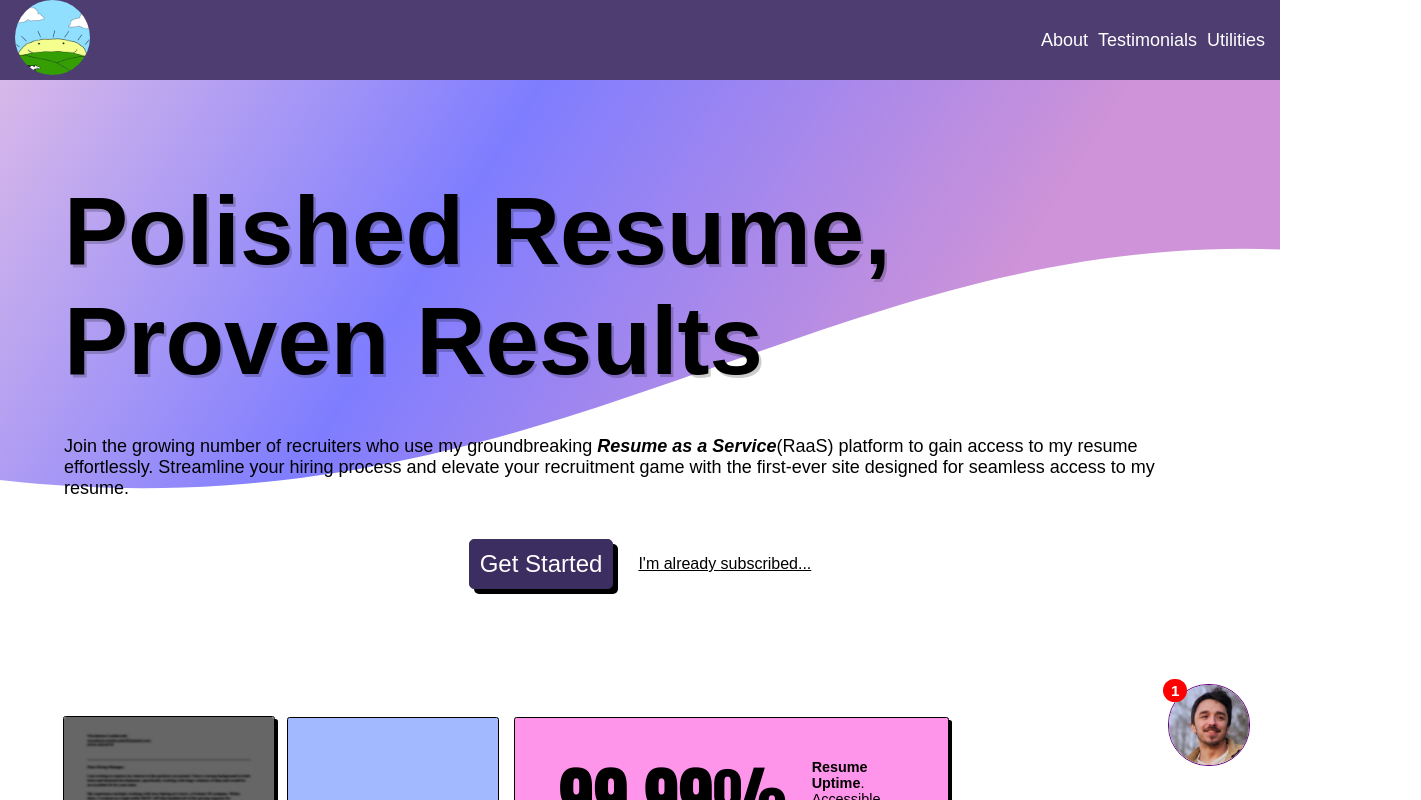
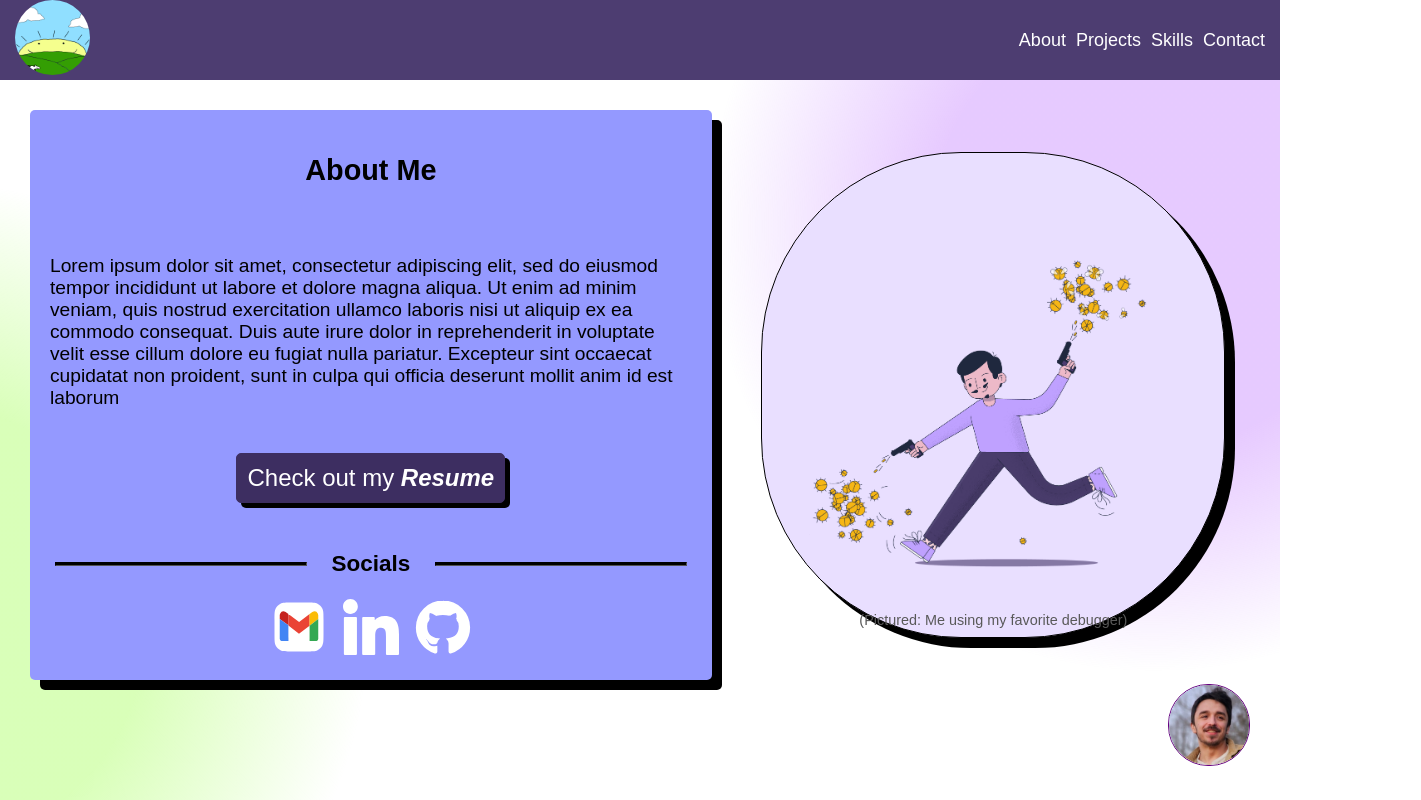
Before and after one commit to landaverdend/portfolio-site, a React (Vite) app: page /ResumeView in a window 1280 px wide. Before the commit this address led to /SplashView. Shown: the top 800 px of the page, 1421 px wide, since content can reach past the window. Built offline with nearby package versions, Linux system fonts and the light colour scheme; a web font is replaced by a local one.

Commit message:
downloadable resume...

```diff
--- a/src/state/appState.ts
+++ b/src/state/appState.ts
@@ -18,8 +18,8 @@ type AppState = {
 export const useAppState = create<AppState>((set) => ({
   // componentToRender: 'SurveyView',
   // componentToRender: 'CoverLetterGeneratorView',
-  // componentToRender: 'ResumeView',
-  componentToRender: 'SplashView',
+  componentToRender: 'ResumeView',
+  // componentToRender: 'SplashView',
   nextView: '',
 
   isLoading: false,
--- a/src/views/resumeView/about/AboutContainer.tsx
+++ b/src/views/resumeView/about/AboutContainer.tsx
@@ -4,8 +4,20 @@ import EmailLogo from '@assets/images/logos/email.svg?react';
 import LinkedinLogo from '@assets/images/logos/linkedin.svg?react';
 import GithubLogo from '@assets/images/logos/github.svg?react';
 import SubHeader from '@/components/subHeader/SubHeader';
+import LargeButton from '@/components/common/typewriterText/LargeButton/LargeButton';
+
+// lolol
+import pdfFile from '@assets/files/landaverde_resume.pdf';
 
 function AboutContainer() {
+  const handleDownload = () => {
+    // URL to the PDF file
+    const link = document.createElement('a');
+    link.href = pdfFile;
+    link.download = 'landaverde_resume.pdf'; // Suggested filename for the download
+    link.click();
+  };
+
   return (
     <>
       <div id="about" className="about-container flex-row">
@@ -19,13 +31,15 @@ function AboutContainer() {
             occaecat cupidatat non proident, sunt in culpa qui officia deserunt mollit anim id est laborum
           </p>
 
-          <div>
-            Check out my
-            {' '}
-            <span>
-              <b>resume</b>
-            </span>
-          </div>
+          <LargeButton
+            onClick={() => {
+              handleDownload();
+            }}>
+            Check out my{' '}
+            <b>
+              <i>Resume</i>
+            </b>
+          </LargeButton>
 
           <div className="social-dock">
             <SubHeader>
```
